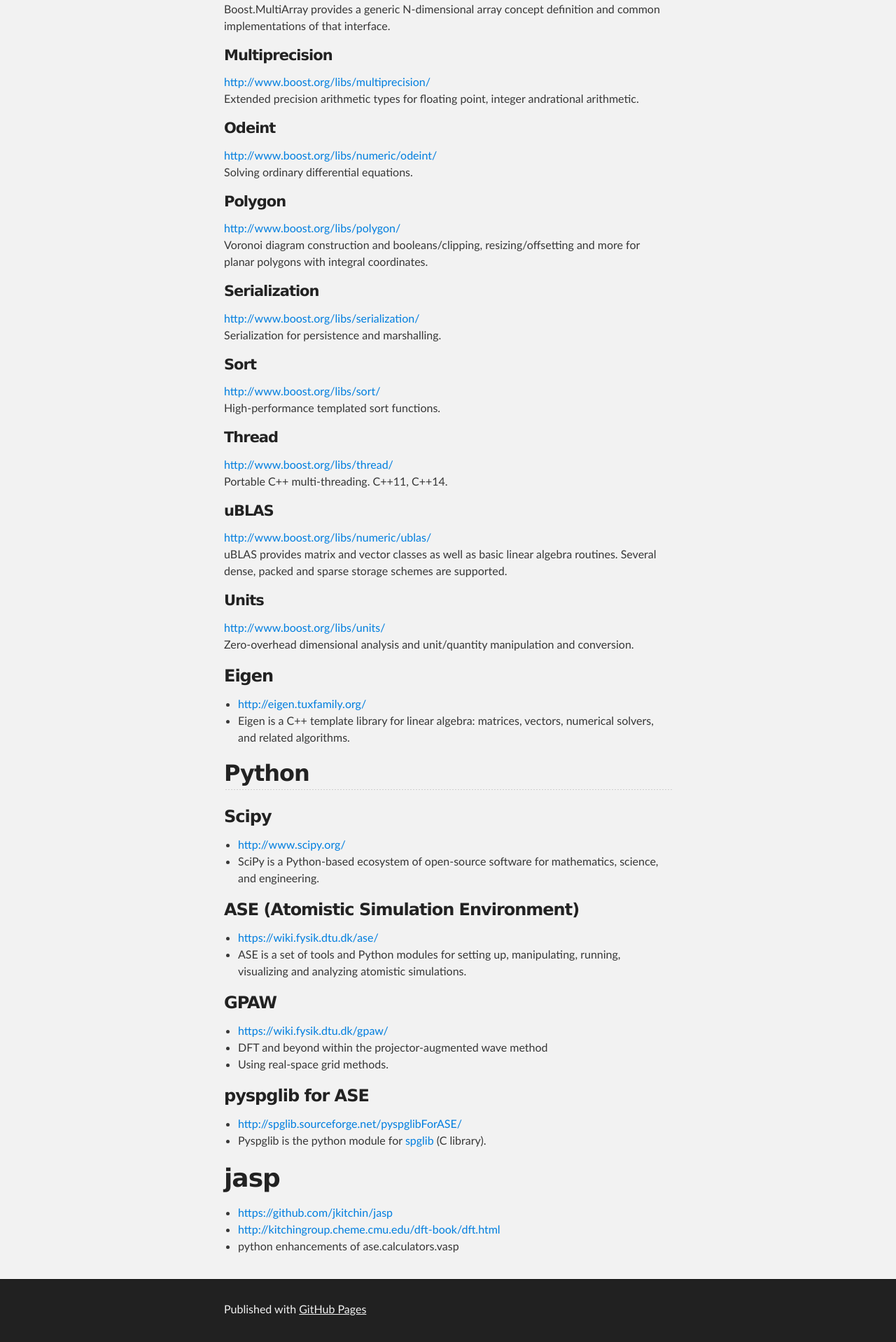
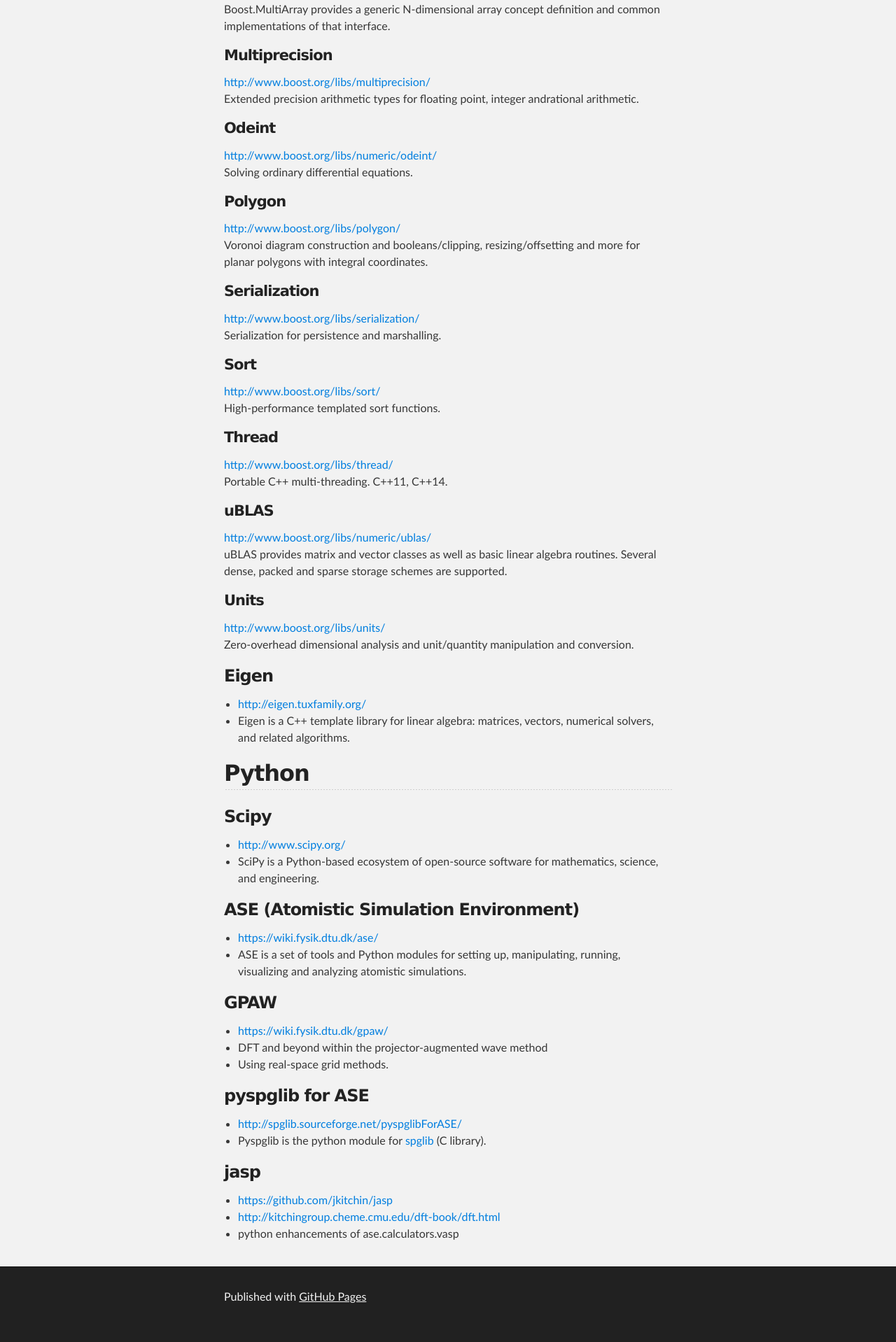
Before and after one commit to chemdb/chemdb.github.io, a Jekyll site: the page built from programming.md, in a window 1280 px wide. Shown: the part 1328-3246 px from the top of the page at 70% size. Built offline with Jekyll 4.4.1, drawn with Linux system fonts in a browser that asks for light colours; nearby versions of some CDN libraries.

Commit message:
correct heading

```diff
--- a/programming.md
+++ b/programming.md
@@ -98,7 +98,7 @@
 * [http://spglib.sourceforge.net/pyspglibForASE/](http://spglib.sourceforge.net/pyspglibForASE/)
 * Pyspglib is the python module for [spglib](#spglib) (C library).
 
-# jasp
+### jasp
 * [https://github.com/jkitchin/jasp](https://github.com/jkitchin/jasp)
 * [http://kitchingroup.cheme.cmu.edu/dft-book/dft.html](http://kitchingroup.cheme.cmu.edu/dft-book/dft.html)
 * python enhancements of ase.calculators.vasp
```
